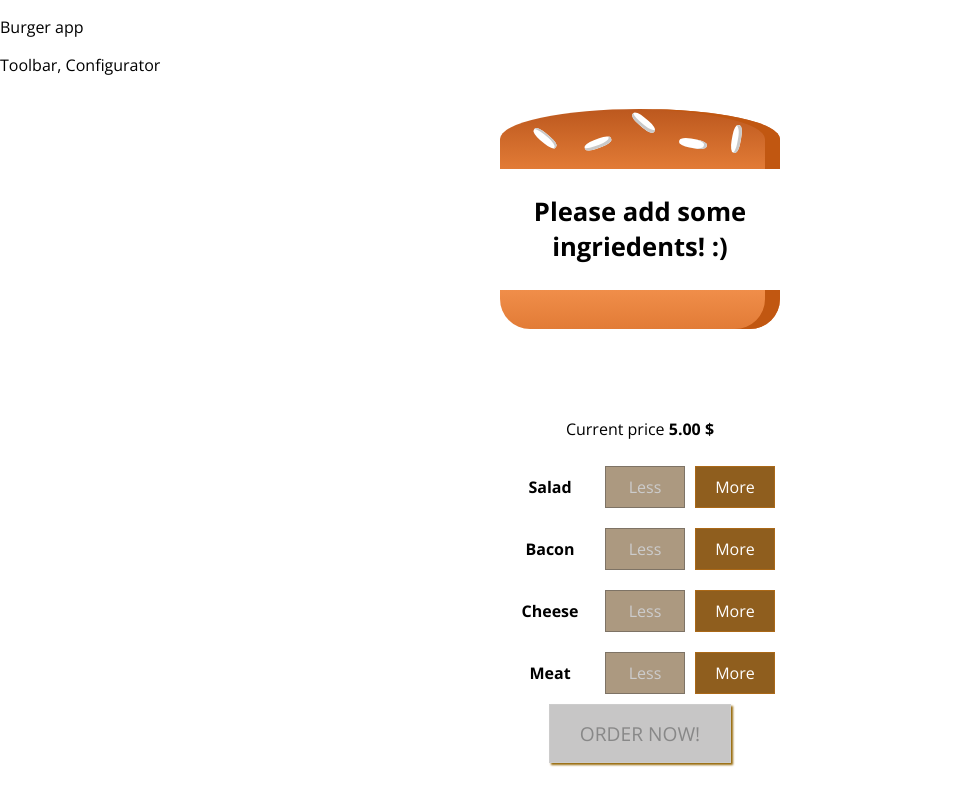
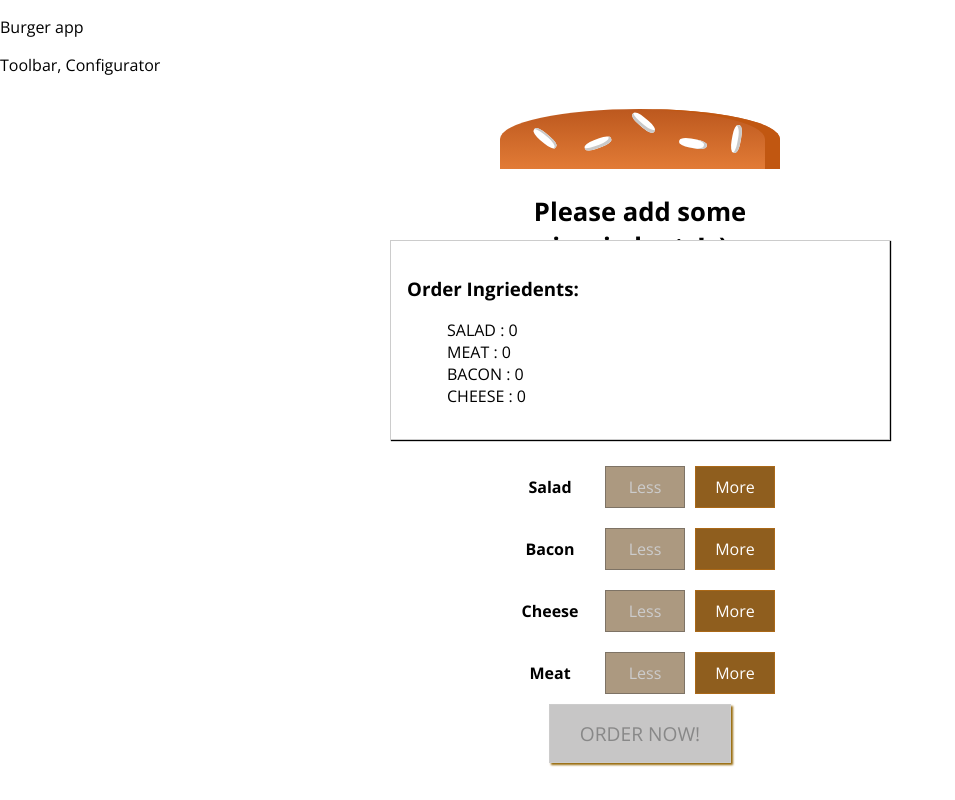
Before and after one commit to BartlomiejKar/burger-app-react, a React (Create React App) app: page / in a window 1280 px wide. Shown: the whole page, without its empty margins (0-955 px from the left). Built offline with nearby package versions, Linux system fonts and the light colour scheme.

Commit message:
added function orderList. Shows what we ordered

```diff
--- /dev/null
+++ b/src/container/OrderList/OrderList.css
@@ -0,0 +1,20 @@
+.Modal {
+    position: fixed;
+    z-index: 500;
+    background-color: white;
+    width: 70%;
+    border: 1px solid #ccc;
+    box-shadow: 1px 1px 1px black;
+    padding: 16px;
+    left: 15%;
+    top: 30%;
+    box-sizing: border-box;
+    transition: all 0.3s ease-out;
+}
+
+@media (min-width: 600px) {
+    .Modal {
+        width: 500px;
+        left: calc(50% - 250px);
+    }
+}
--- /dev/null
+++ b/src/container/OrderList/OrderList.js
@@ -0,0 +1,20 @@
+import React from "react";
+import "./OrderList.css";
+
+const OrderList = (props) => {
+  const orderIngriedents = Object.keys(props.order).map((el) => {
+    return (
+      <li key={el} style={{ textTransform: "uppercase", listStyle: "none" }}>
+        {el} : {props.order[el]}
+      </li>
+    );
+  });
+  return (
+    <div className="Modal">
+      <h3>Order Ingriedents:</h3>
+      <ul>{orderIngriedents}</ul>
+    </div>
+  );
+};
+
+export default OrderList;
--- a/src/container/burgerBuilder/burgerBuilder.js
+++ b/src/container/burgerBuilder/burgerBuilder.js
@@ -1,6 +1,7 @@
 import React, { Component } from "react";
 import Burger from "../Burger";
 import BurgerControls from "./BurgerControls/BurgerControls";
+import OrderBurger from "../OrderList/OrderList";
 
 const INGRIEDIENTS_PRICE = {
   salad: 0.4,
@@ -19,6 +20,7 @@ class BurgerBuilder extends Component {
     },
     totalPrice: 5,
     purchaseState: false,
+    abra: 0,
   };
 
   updatePurchaseState = (updatedIngriedents) => {
@@ -30,7 +32,7 @@ class BurgerBuilder extends Component {
         return sum + el;
       }, 0);
     this.setState({
-      purchaseState: sum > 0,
+      purchaseState: sum,
     });
   };
 
@@ -83,6 +85,7 @@ class BurgerBuilder extends Component {
     return (
       <div>
         <Burger ingriedents={this.state.ingriedents} />
+        <OrderBurger order={this.state.ingriedents} />
         <BurgerControls
           addIngriedents={this.addIngriedents}
           removeIngriedents={this.removeIngriedents}
```
